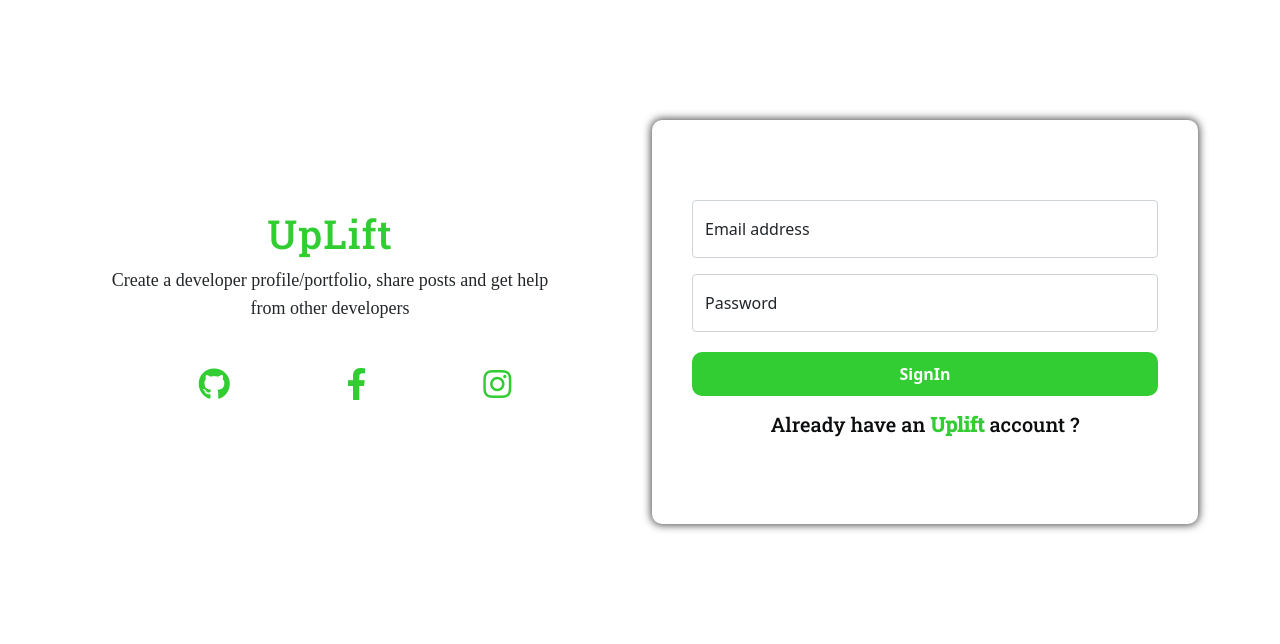
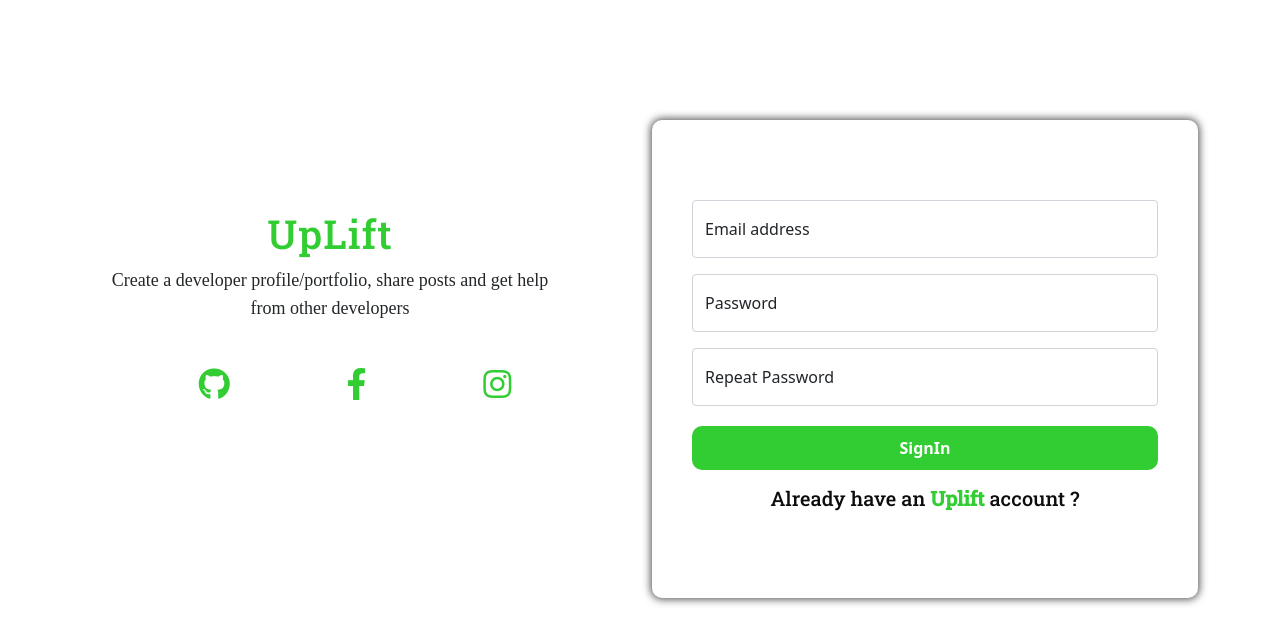
Before and after one commit to paulprince24542/Uplift, a React (Create React App) app in the folder client/: page /SignUp in a window 1280 px wide. Shown: the top 644 px of the page. Built offline with nearby package versions, Linux system fonts and the light colour scheme; a web font is replaced by a local one.

Commit message:
routing successful

```diff
--- a/client/src/Components/SignUp.js
+++ b/client/src/Components/SignUp.js
@@ -22,7 +22,7 @@ export default function SignUp() {
                   />
                   <label for="floatingInput">Email address</label>
                 </div>
-                <div className="form-floating">
+                <div className="form-floating mb-3">
                   <input
                     type="password"
                     className="form-control"
@@ -30,6 +30,15 @@ export default function SignUp() {
                     placeholder="Password"
                   />
                   <label for="floatingPassword">Password</label>
+                </div>
+                <div className="form-floating">
+                  <input
+                    type="password"
+                    className="form-control"
+                    id="floatingRepeatPassword"
+                    placeholder="Repeat Password"
+                  />
+                  <label for="floatingRepeatPassword">Repeat Password</label>
                 </div>
                 <button>SignIn</button>
               </form>
```
Also changed, not shown: 1 other file (tests, documents, lock files or other folders).
